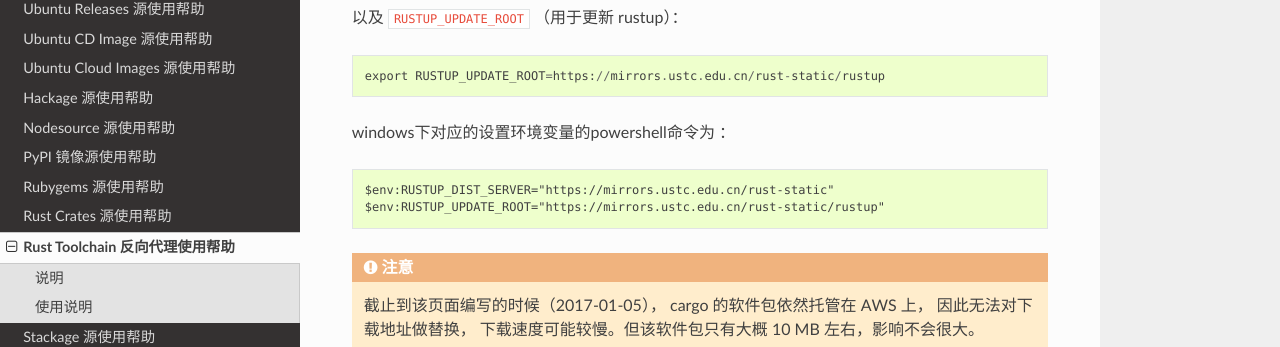
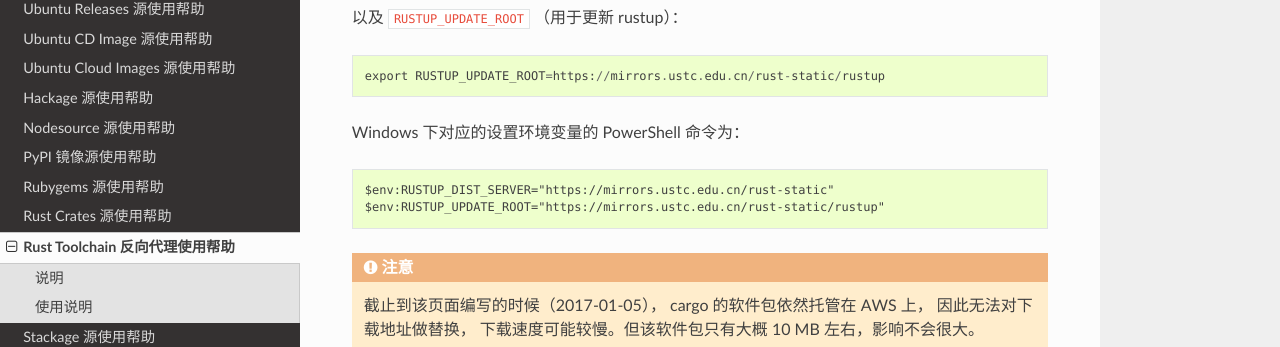
Before and after one commit to ustclug/mirrorhelp, a Sphinx documentation site: the page built from source/rust-static.rst, in a window 1280 px wide and 1280 px high. Shown: the part 540-887 px from the top of the window. Built offline with Sphinx 7.4.7 and the Read the Docs theme 2.0.0, drawn with Linux system fonts in a browser that asks for light colours; pages that are not in the unit, such as notebooks, are missing from menus.

Commit message:
fix format
Co-Authored-By: ksqsf <login@ksqsf.moe>

```diff
--- a/source/rust-static.rst
+++ b/source/rust-static.rst
@@ -26,7 +26,7 @@ rustup 安装方法可参考官方的 `文档 <https://github.com/rust-lang-nurs
 
     export RUSTUP_UPDATE_ROOT=https://mirrors.ustc.edu.cn/rust-static/rustup
 
-windows下对应的设置环境变量的powershell命令为 ：
+Windows 下对应的设置环境变量的 PowerShell 命令为：
 
 ::
 
```
